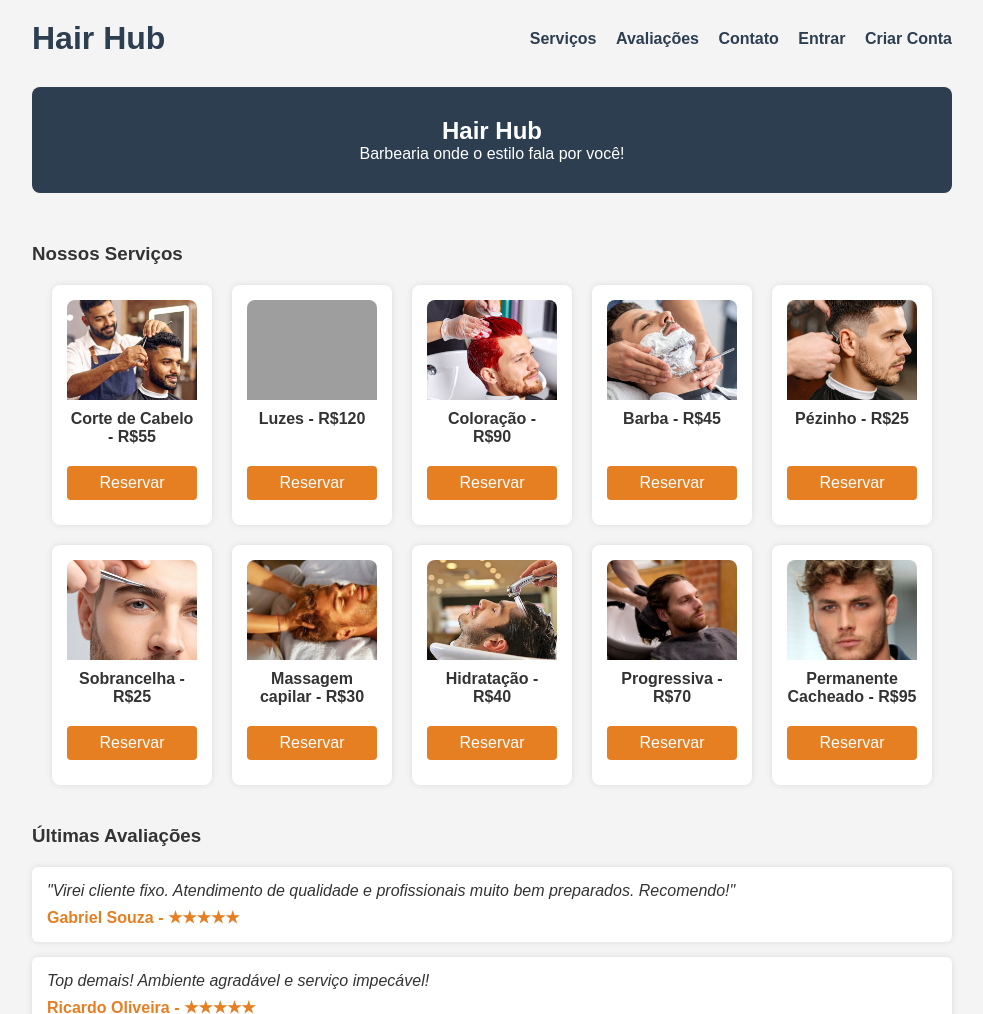
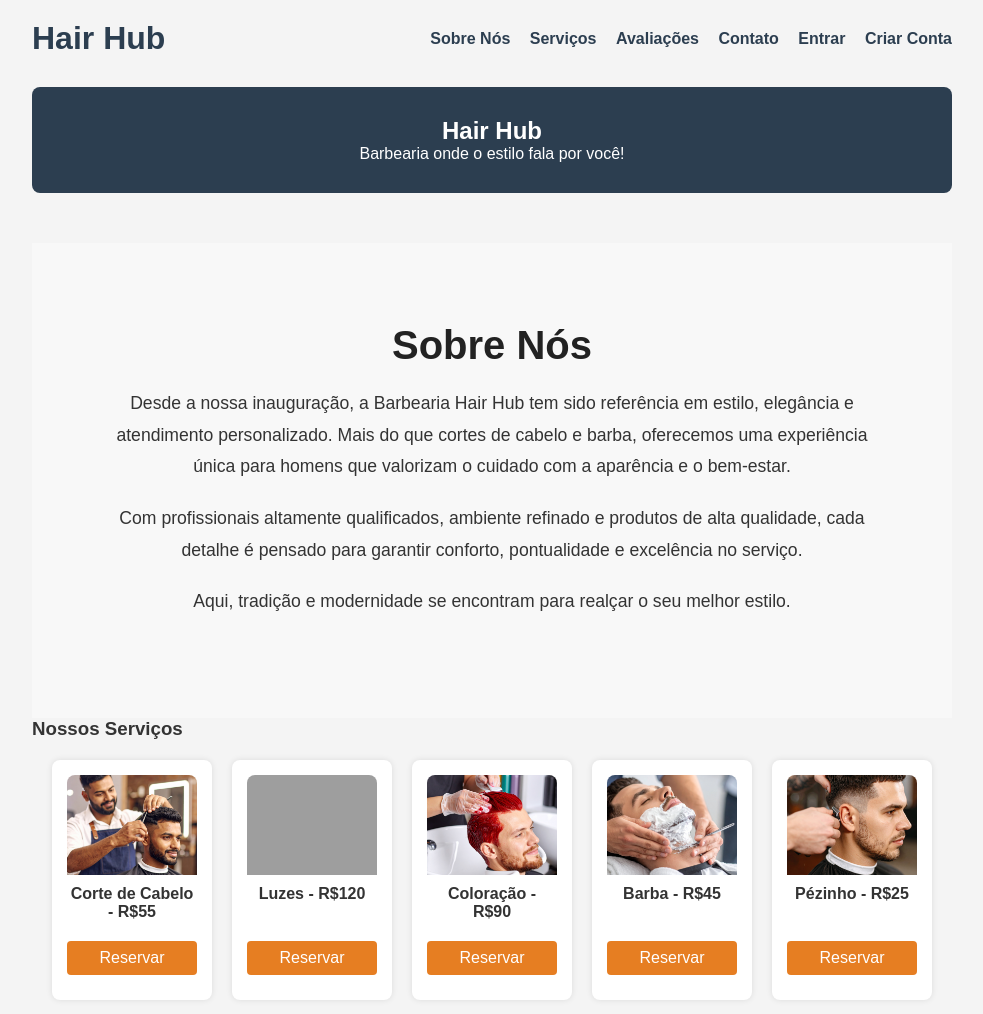
Before and after one commit to izzyasi/Hair-Hub-Projeto, a plain HTML site: page index.html in a window 1280 px wide. Shown: the top 1014 px of the page, without its empty margins (148-1131 px from the left). Drawn offline with Linux system fonts and the light colour scheme; no server answers; grey boxes are pictures that could not be loaded.

Commit message:
sobre nós

```diff
--- a/index.html
+++ b/index.html
@@ -11,6 +11,7 @@
     <header>
       <h1>Hair Hub</h1>
       <nav>
+        <a href="#">Sobre Nós</a>
         <a href="#">Serviços</a>
         <a href="#">Avaliações</a>
         <a href="#">Contato</a>
@@ -18,7 +19,7 @@
         <button id="btnCriarConta">Criar Conta</button>
             <button id="btnSair" style="display:none;">Sair</button>
   <div id="perfil" style="display:none; cursor:pointer;">
-    <img src="imagens/icone.png" alt="Perfil" width="32" height="32" />
+    <img src="imagens/icone.png" alt="Perfil" width="40" height="40" />
   </div>
 </nav>
     </header>
@@ -27,6 +28,22 @@
       <h2>Hair Hub</h2>
       <p>Barbearia onde o estilo fala por você!</p>
     </section>
+
+    <section id="sobre" class="sobre-nos">
+  <div class="container">
+    <h2>Sobre Nós</h2>
+    <p>
+      Desde a nossa inauguração, a Barbearia Hair Hub tem sido referência em estilo, elegância e atendimento personalizado. Mais do que cortes de cabelo e barba, oferecemos uma experiência única para homens que valorizam o cuidado com a aparência e o bem-estar.
+    </p>
+    <p>
+      Com profissionais altamente qualificados, ambiente refinado e produtos de alta qualidade, cada detalhe é pensado para garantir conforto, pontualidade e excelência no serviço.
+    </p>
+    <p>
+      Aqui, tradição e modernidade se encontram para realçar o seu melhor estilo.
+    </p>
+  </div>
+</section>
+
 
     <section class="section">
       <h3>Nossos Serviços</h3>
--- a/style.css
+++ b/style.css
@@ -272,3 +272,28 @@ footer {
   transition: opacity 0.5s ease;
   max-width: 300px;
 }
+
+.sobre-nos {
+  background-color: #f8f8f8;
+  padding: 60px 20px;
+  font-family: 'Georgia', serif;
+  color: #333;
+}
+
+.sobre-nos .container {
+  max-width: 800px;
+  margin: 0 auto;
+  text-align: center;
+}
+
+.sobre-nos h2 {
+  font-size: 2.5rem;
+  margin-bottom: 20px;
+  color: #222;
+}
+
+.sobre-nos p {
+  font-size: 1.1rem;
+  line-height: 1.8;
+  margin-bottom: 20px;
+}
```
